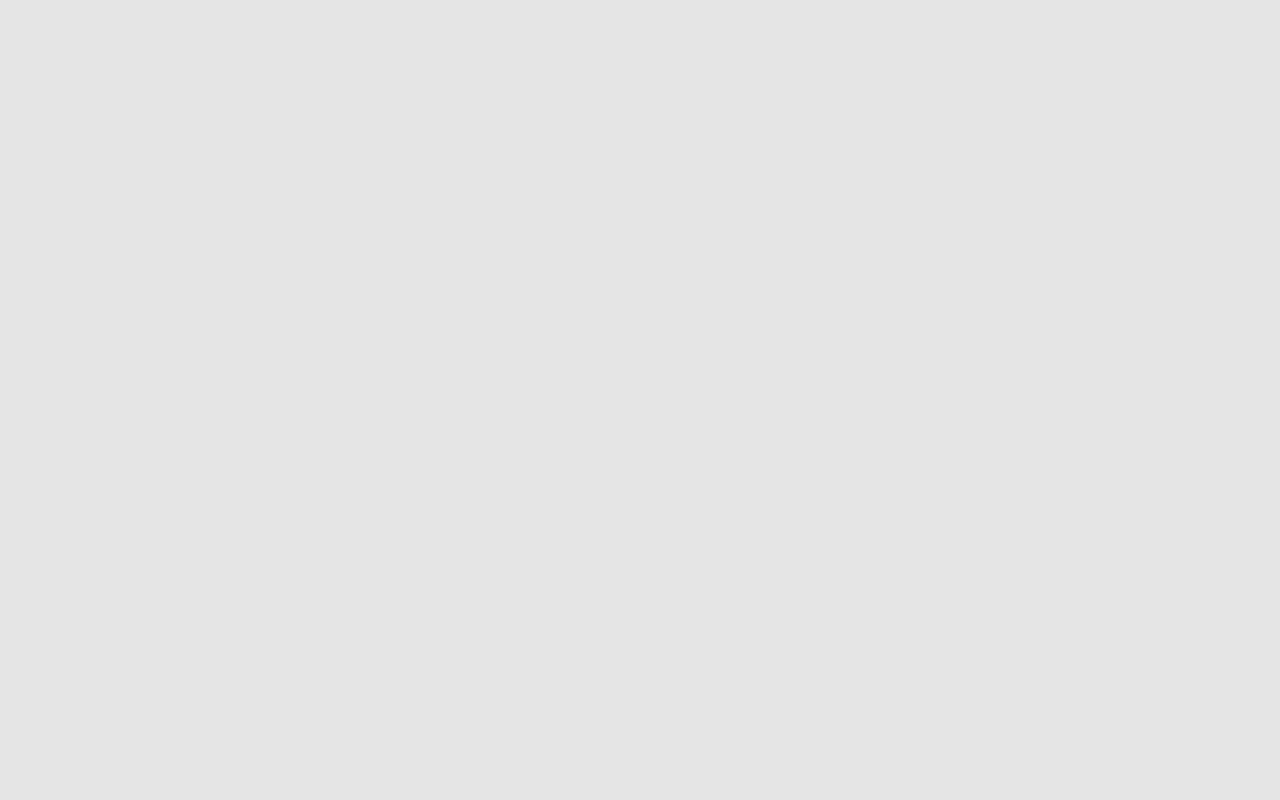
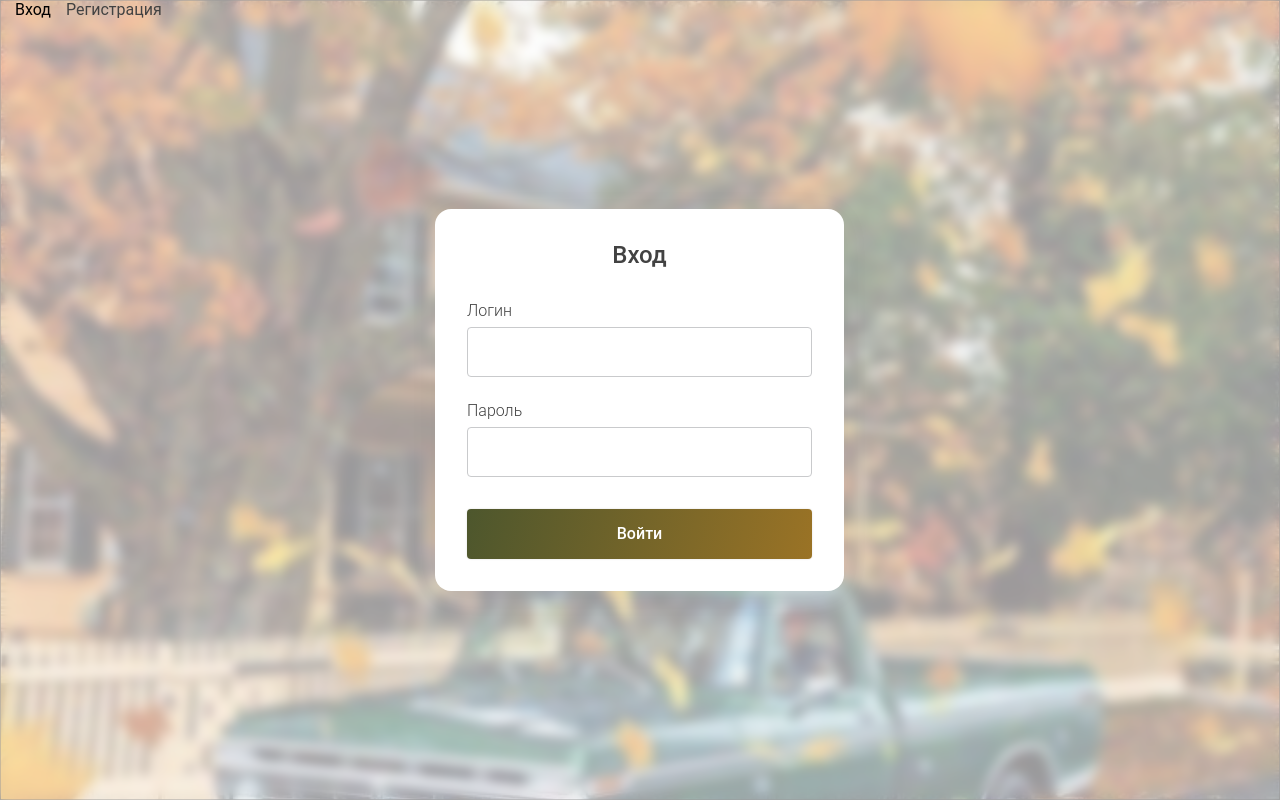
Before and after one commit to igorek888rane/hotel-search, a React (Create React App) app: page /login in a window 1280 px wide. Before the commit this address had no page. Built offline with nearby package versions, Linux system fonts and the light colour scheme.

Commit message:
Регистрация

```diff
--- a/src/api/index.ts
+++ b/src/api/index.ts
@@ -3,6 +3,6 @@ import {IResponse, paramsType} from "../redux/slices/authSlice/authTypes";
 
 
 export const auth = async ({path, params}: paramsType) => {
-    const {data} = await axios.post<IResponse>(`http://localhost:5000/auth/${path}`, params)
+    const {data} = await axios.post<IResponse>(`${process.env.REACT_APP_AUTH_API}/auth/${path}`, params)
     return data;
 }
--- a/src/components/AppRouter.tsx
+++ b/src/components/AppRouter.tsx
@@ -1,20 +1,22 @@
 import React, {FC} from 'react';
-import {Route, Routes} from "react-router-dom";
+import {Navigate, Route, Routes} from "react-router-dom";
 import HotelSearchPage from "../pages/HotelSearchPage";
 import AuthPage from "../pages/AuthPage";
 import {useAppSelector} from "../hooks/useApp";
 
-const AppRouter :FC= () => {
+const AppRouter: FC = () => {
 
     const {message} = useAppSelector(state => state.auth)
     return (
         <div className="App">
-            {message==='success'
+            {message === 'success'
                 ? <Routes>
                     <Route path={''} element={<HotelSearchPage/>}/>
                 </Routes>
                 : <Routes>
-                    <Route path={''} element={<AuthPage/>}/>
+                    <Route path={'/login'} element={<AuthPage/>}/>
+                    <Route path={'/register'} element={<AuthPage/>}/>
+                    <Route path={'*'} element={<Navigate to={'/register'}/>}/>
                 </Routes>}
         </div>
     );
--- a/src/components/AuthForm/AuthForm.module.scss
+++ b/src/components/AuthForm/AuthForm.module.scss
@@ -41,6 +41,16 @@
   .btn_submit {
     margin-top: 32px;
     width: 345px;
+    position: relative;
+
+    .message {
+      position: absolute;
+      margin-top: 10px;
+
+      span {
+        color: red;
+      }
+    }
   }
 
 }
--- a/src/components/AuthForm/AuthForm.tsx
+++ b/src/components/AuthForm/AuthForm.tsx
@@ -5,8 +5,9 @@ import {Formik, FormikErrors} from "formik";
 import styles from './AuthForm.module.scss'
 import MyInput from "../UI/MyInput/MyInput";
 import MyButton from "../UI/MyButton/MyButton";
-import {useAppDispatch} from "../../hooks/useApp";
-import {authUser} from "../../redux/slices/authSlice/authSlice";
+import {useAppDispatch, useAppSelector} from "../../hooks/useApp";
+import {authUser} from "../../redux/slices/authSlice/ActionCreator";
+import {useLocation} from "react-router-dom";
 
 
 export type FormValues = {
@@ -15,34 +16,40 @@ export type FormValues = {
 }
 const AuthForm: FC = () => {
     const dispatch = useAppDispatch()
+    const {loading, message} = useAppSelector(state => state.auth)
+    const location = useLocation()
 
     const initialValue: FormValues = {email: '', password: ''}
     return (
         <div className={styles.form_auth}>
-            <h1>Вход</h1>
+            <h1>{location.pathname === '/login'
+                ? 'Вход'
+                : 'Регистрация'}
+            </h1>
             <Formik
                 initialValues={initialValue}
-                // validate={values => {
-                //     const errors: FormikErrors<FormValues> = {};
-                //     if (!values.email) {
-                //         errors.email = 'Обязательное поле';
-                //     } else if (!/^[A-Z0-9._%+-]+@[A-Z0-9.-]+\.[A-Z]{2,}$/i.test(values.email)) {
-                //         errors.email = 'Некорректный адресс почты ';
-                //     }
-                //
-                //     if (!values.password) {
-                //         errors.password = 'Обязательное поле'
-                //     } else if (!/(?=.*[a-z0-9])/g.test(values.password)) {
-                //         errors.password = 'Не должен содержать кириллицу'
-                //     } else if (!/[0-9a-zA-Z!@#$%^&*]{8,}/g.test(values.password)) {
-                //         errors.password = ' Минимум 8 символов'
-                //     }
-                //     return errors;
-                // }}
+                validate={values => {
+                    const errors: FormikErrors<FormValues> = {};
+                    if (!values.email) {
+                        errors.email = 'Обязательное поле';
+                    } else if (!/^[A-Z0-9._%+-]+@[A-Z0-9.-]+\.[A-Z]{2,}$/i.test(values.email)) {
+                        errors.email = 'Некорректный адресс почты ';
+                    }
+                    if (!values.password) {
+                        errors.password = 'Обязательное поле'
+                    } else if (!/(?=.*[a-z0-9])/g.test(values.password)) {
+                        errors.password = 'Не должен содержать кириллицу'
+                    } else if (!/[0-9a-zA-Z!@#$%^&*]{3,}/g.test(values.password)) {
+                        errors.password = ' Минимум 3 символов'
+                    }
+                    return errors;
+                }}
                 onSubmit={(values) => {
-                    const params = {email: values.email, password: values.password}
-                    console.log(params);
-                    dispatch(authUser({path: 'login', params}))
+                    const data = {
+                        path: location.pathname === '/login' ? 'login' : 'register',
+                        params: {email: values.email, password: values.password}
+                    }
+                    dispatch(authUser(data))
                 }}
             >
                 {({
@@ -88,9 +95,17 @@ const AuthForm: FC = () => {
 
                         <div className={styles.btn_submit}>
                             <MyButton type="submit">
-                                Войти
+                                {location.pathname === '/login'
+                                    ? 'Войти'
+                                    : 'Зарегистрироватсья'}
                             </MyButton>
+                            <div className={styles.message}>
+                                {loading && 'Загрузка...'}
+                                {!loading&&message &&message!=='success'&& <span>{message}</span>}
+                            </div>
                         </div>
+
+
                     </form>
                 )}
             </Formik>
--- a/src/pages/AuthPage.tsx
+++ b/src/pages/AuthPage.tsx
@@ -1,11 +1,17 @@
 import React, {FC} from 'react';
 import AuthForm from "../components/AuthForm/AuthForm";
+import {NavLink} from "react-router-dom";
 
 const AuthPage: FC = () => {
     return (
         <div className={'auth_page'}>
             <div className="content">
+                <nav className={'nav'}>
+                    <NavLink to={'/login'}>Вход</NavLink>
+                    <NavLink to={'/register'}>Регистрация</NavLink>
+                </nav>
                 <AuthForm/>
+
             </div>
         </div>
 
--- /dev/null
+++ b/src/redux/slices/authSlice/ActionCreator.ts
@@ -0,0 +1,12 @@
+import {createAsyncThunk} from "@reduxjs/toolkit";
+import {IResponse, paramsType} from "./authTypes";
+import {auth} from "../../../api";
+
+export const authUser = createAsyncThunk<IResponse, paramsType>('auth/authUser',
+    async ({path, params}) => {
+       const data =  await auth({path, params})
+        if(data.data.token){
+           localStorage.setItem('token',data.data.token)
+        }
+        return data
+    })
--- a/src/redux/slices/authSlice/authSlice.ts
+++ b/src/redux/slices/authSlice/authSlice.ts
@@ -1,12 +1,8 @@
-import {createAsyncThunk, createSlice} from "@reduxjs/toolkit";
-import {IAuthState, paramsType} from "./authTypes";
-import {auth} from "../../../api";
+import {createSlice} from "@reduxjs/toolkit";
+import {IAuthState} from "./authTypes";
+import {authUser} from "./ActionCreator";
 
 
-export const authUser = createAsyncThunk('auth/authUser',
-    async ({path, params}: paramsType) => {
-        return await auth({path, params})
-    })
 const initialState: IAuthState = {
     data: {},
     message: '',
@@ -29,7 +25,7 @@ const authSlice = createSlice({
             state.loading = false
         })
         builder.addCase(authUser.rejected, (state) => {
-            state.message = 'error'
+            state.message = 'Ошибка'
             state.loading = false
         })
     }
--- a/src/styles/App.scss
+++ b/src/styles/App.scss
@@ -41,5 +41,16 @@ label {
     height: 100vh;
     backdrop-filter: blur(6px);
     background: rgba(255, 255, 255, 0.6);
+
+    .nav {
+      a {
+        margin-left: 15px;
+        text-decoration: none;
+        color: $text-color;
+        &.active{
+          color:black;
+        }
+      }
+    }
   }
 }
```
